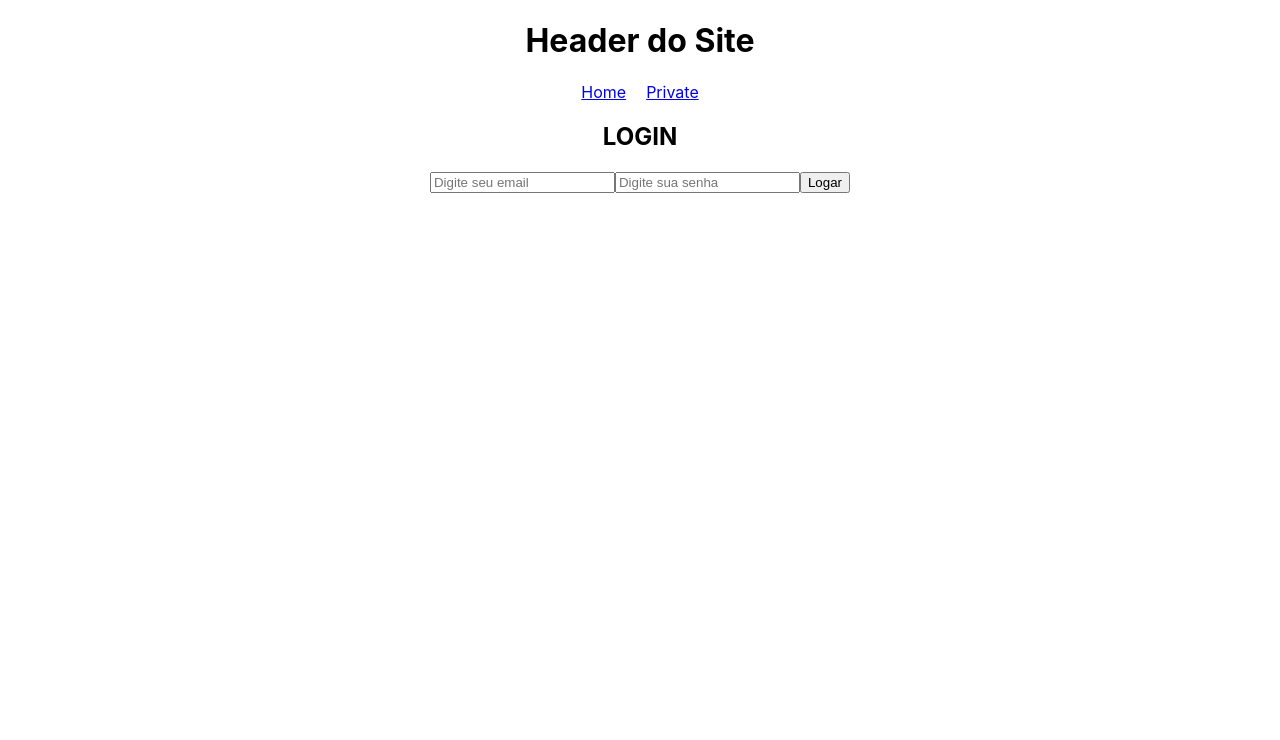
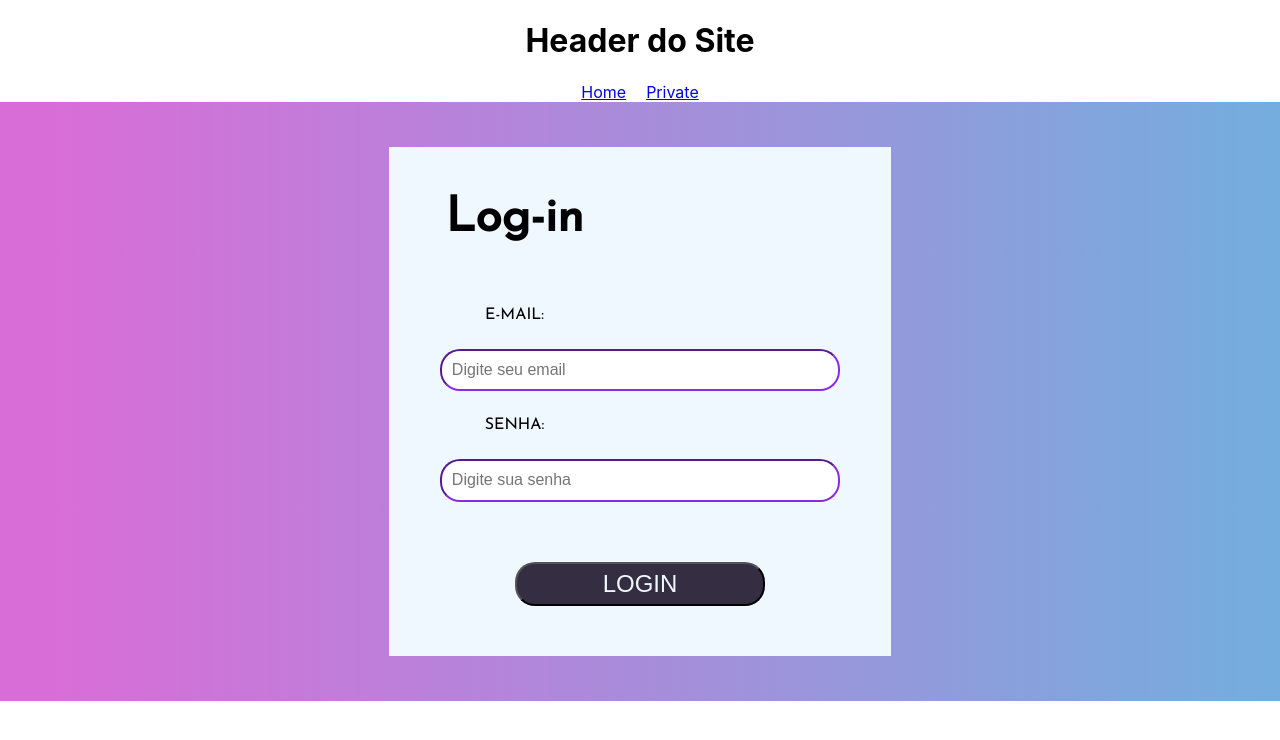
Before and after one commit to BananaaScript/BetterCallUs, a React (Create React App) app in the folder BetterCallUs - Front/: page /private in a window 1280 px wide. Shown: the top 740 px of the page. Built offline with nearby package versions, Linux system fonts and the light colour scheme.

Commit message:
Finalizei as alterações na tela de login

```diff
--- a/BetterCallUs - Front/src/App.css
+++ b/BetterCallUs - Front/src/App.css
@@ -6,3 +6,76 @@ nav a{
   display: inline-block;
   margin: 0 10px;
 }
+
+
+
+
+
+
+@font-face {
+  font-family: "fonte";
+  src: url("JosefinSans-Regular.ttf");
+}
+
+
+
+
+
+
+.bodyLogin {
+  background: rgb(217,109,216);
+  background: linear-gradient(90deg, rgba(217,109,216,1) 4%, rgba(115,174,222,1) 100%);
+  padding: 1%;
+
+}
+
+.box {
+  border-style: hidden;
+  border-width: 5px;
+  margin: 2.6%;
+  margin-left: 30%;
+  margin-right: 30%;
+
+  background-color: aliceblue;
+
+  display: flex;
+  align-items: center;
+  justify-content: center;
+  flex-direction: column;
+}
+
+.box .tituloLogin {
+  font-family: fonte;
+  font-weight: bold;
+  font-size: 48px;
+}
+
+.box p {
+  font-family: fonte;
+  font-size: 16px;
+  margin-right: 50%;
+
+}
+
+.inputLogin {
+  margin: 2%;
+  width: 75%;
+  font-size: medium;
+
+  padding: 2%;
+  border-radius: 20px;
+  border-color: blueviolet;
+
+
+}
+
+.buttonLogin {
+  margin: 10%;
+  width: 50%;
+  font-size: 24px;
+
+  padding: 6px;
+  border-radius: 20px;
+  background-color: #352D42;
+  color: aliceblue;
+}
--- a/BetterCallUs - Front/src/App.tsx
+++ b/BetterCallUs - Front/src/App.tsx
@@ -1,10 +1,11 @@
 import React, { useContext } from 'react';
-import './App.css';
+import './App.css'
 import { Link, Route, Routes, useNavigate } from 'react-router-dom';
 import Home from './pages/Home';
 import { Private } from './pages/Private'
 import { RequireAuth } from './contexts/Auth/RequireAuth';
 import { AuthContext } from './contexts/Auth/AuthContext';
+
 
 
 function App(){
--- a/BetterCallUs - Front/src/pages/login/LoginCss.css
+++ /dev/null
@@ -1,37 +0,0 @@
-
-body{
-    background-image: -o-linear-gradient(red);
-
-}
-
-.box {
-    border-style: hidden;
-    border-width: 5px;
-    margin-top: 5%;
-    margin-left: 30%;
-    margin-right: 30%;
-    padding: 5%;
-    background-color: aliceblue;
-
-    display: flex;
-    align-items: center;
-    justify-content: center;
-    flex-direction: column;
-}
-
-.titulo.Login {
-    font-size: 48px;
-}
-
-.inputLogin {
-    margin: 5%;
-    padding: 2%;
-    width: 75%;
-    font-size: medium;
-}
-
-.buttonLogin {
-    padding: 2%;
-    margin: 10%;
-    width: 75%;
-}
--- a/BetterCallUs - Front/src/pages/login/index.tsx
+++ b/BetterCallUs - Front/src/pages/login/index.tsx
@@ -29,11 +29,19 @@ export default function Login() {
   }
 
   return (
-    <div>
-      <h2>LOGIN</h2>
-      <input type='text' value={email} onChange={handleEmail} placeholder="Digite seu email" />
-      <input type='password' value={senha} onChange={handleSenha} placeholder="Digite sua senha" />
-      <button onClick={handleLogin}>Logar</button>
+    <div className='bodyLogin'>
+        <div className="box">
+          <p className="tituloLogin">Log-in</p>
+
+          <p>E-MAIL:</p>
+          <input className='inputLogin' type='text' value={email} onChange={handleEmail} placeholder="Digite seu email" />
+          <p>SENHA:</p>
+          <input className='inputLogin' type='password' value={senha} onChange={handleSenha} placeholder="Digite sua senha" />
+
+          <button className='buttonLogin' onClick={handleLogin}>LOGIN</button>
+
+      </div>
     </div>
+
   );
 }
```
Also changed, not shown: BetterCallUs - Front/src/pages/login/LoginHtml.html (deleted, +0 -31 lines), BetterCallUs - Front/src/JosefinSans-Regular.ttf (added), 1 other file (tests, documents, lock files or other folders).
